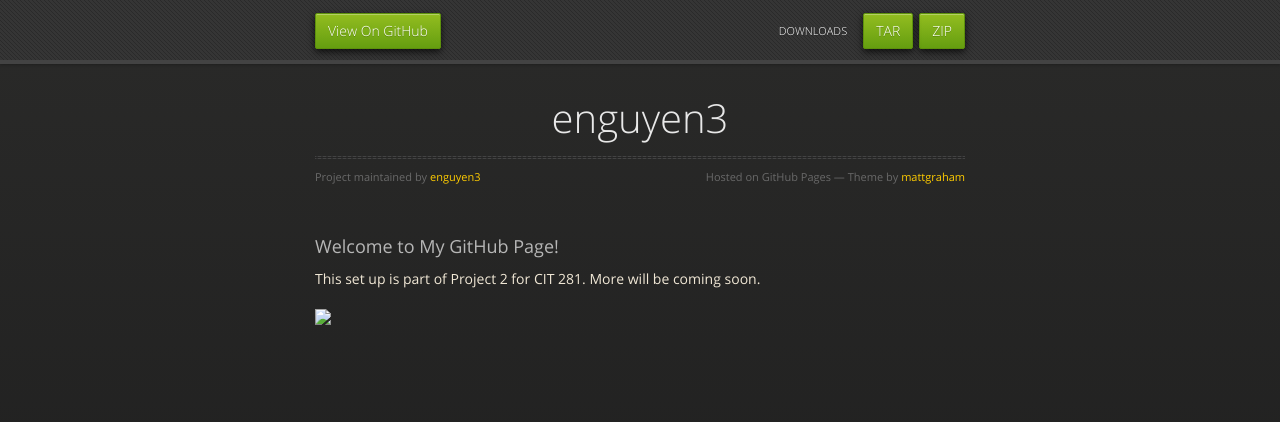
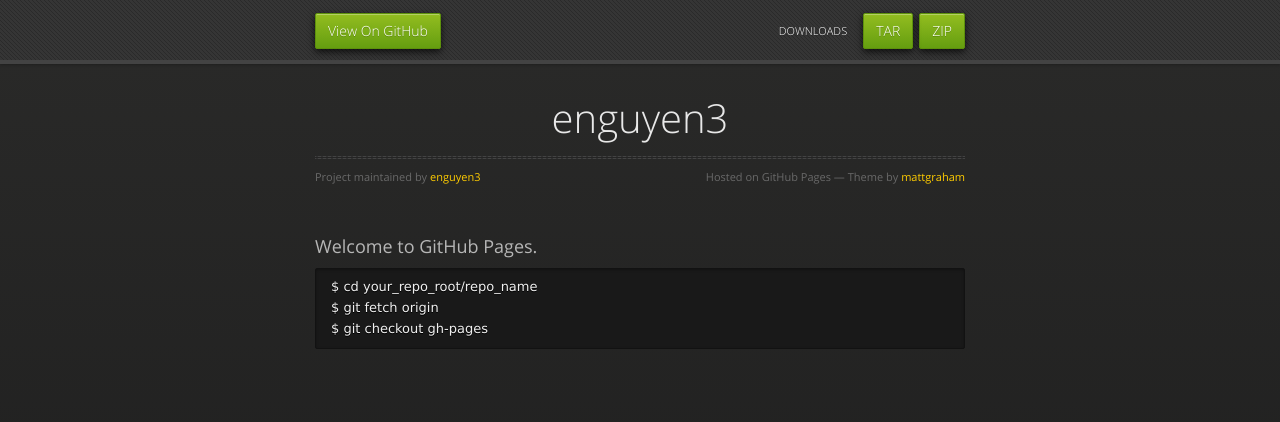
Before and after one commit to enguyen3/enguyen3, a plain HTML site: page index.html in a window 1280 px wide. Drawn offline with nearby package versions, Linux system fonts and the light colour scheme.

Commit message:
Create gh-pages branch via GitHub

```diff
--- a/index.html
+++ b/index.html
@@ -3,7 +3,7 @@
   <head>
     <meta charset="utf-8">
     <meta http-equiv="X-UA-Compatible" content="chrome=1">
-    <title>enguyen3</title>
+    <title>enguyen3 by enguyen3</title>
     <link rel="stylesheet" href="stylesheets/styles.css">
     <link rel="stylesheet" href="stylesheets/pygment_trac.css">
     <script src="https://ajax.googleapis.com/ajax/libs/jquery/1.7.1/jquery.min.js"></script>
@@ -39,12 +39,12 @@
         </div>
 
         <h3>
-<a name="welcome-to-github-pages" class="anchor" href="#welcome-to-github-pages"><span class="octicon octicon-link"></span></a>Welcome to My GitHub Page!</h3>
+<a name="welcome-to-github-pages" class="anchor" href="#welcome-to-github-pages"><span class="octicon octicon-link"></span></a>Welcome to GitHub Pages.</h3>
 
-  <p>
-    This set up is part of Project 2 for CIT 281. More will be coming soon.
-  </p>
-  <img src= "../enguyen3/images/wip.png">
+<pre><code>$ cd your_repo_root/repo_name
+$ git fetch origin
+$ git checkout gh-pages
+</code></pre>
       </section>
 
     </div>
```
